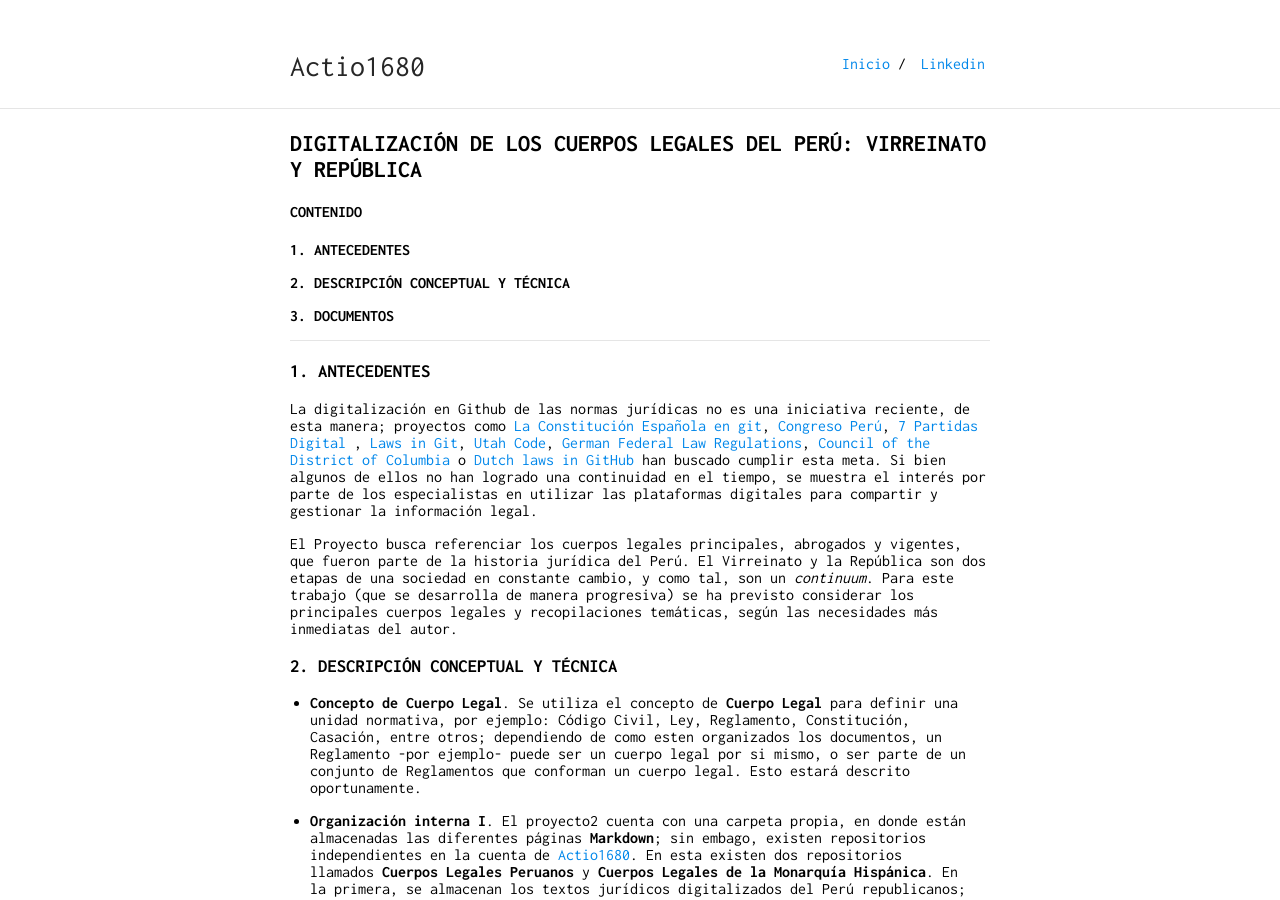
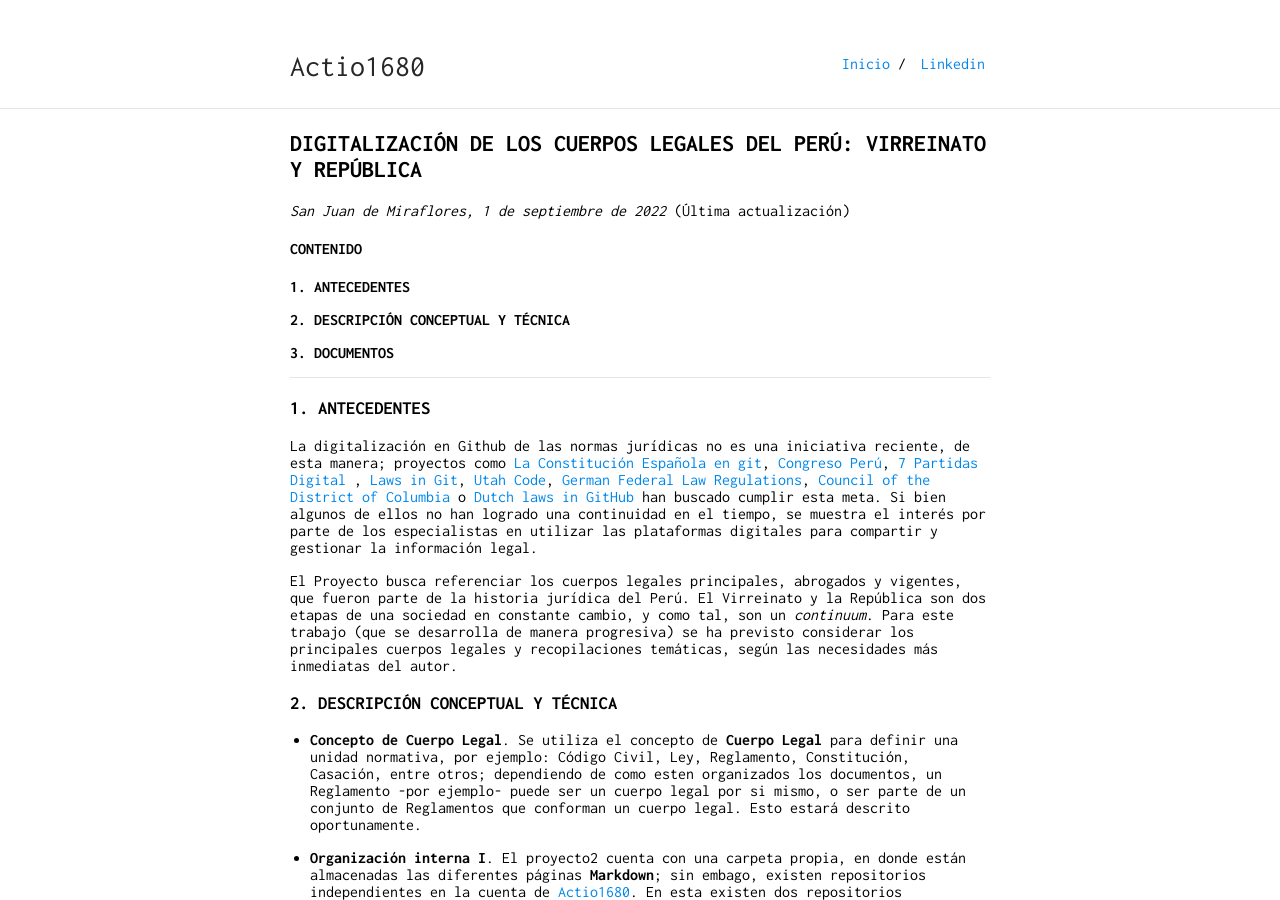
Before and after one commit to actio1680/actio1680.github.io, a Jekyll site: the page built from proyecto2/presentacion2.md, in a window 1280 px wide and 900 px high. Built offline with Jekyll 4.4.1, drawn with Linux system fonts in a browser that asks for light colours; our own code applies the rules of GitHub Pages for plain Markdown files; some of the changed lines change nothing that is shown; some of the changed text lies outside the part shown.

Commit message:
Update presentacion2.md

```diff
--- a/proyecto2/presentacion2.md
+++ b/proyecto2/presentacion2.md
@@ -2,6 +2,7 @@
 layout: default
 ---
 ## DIGITALIZACIÓN DE LOS CUERPOS LEGALES DEL PERÚ: VIRREINATO Y REPÚBLICA
+*San Juan de Miraflores, 1 de septiembre de 2022* (Última actualización)
 
 #### CONTENIDO
 **1. ANTECEDENTES**
@@ -51,14 +52,6 @@ El Proyecto busca referenciar los cuerpos legales principales, abrogados y vigen
 - [Siete Partidas del Rey Don Alfonso el Sabio [Versión 1555] ](/sietepartidas.md)
 - [Leyes de Toro 1505](/leyestoro.md)
 
+*San Juan de Miraflores, 1 de agosto de 2022*
 
 [Subir](#top)
-
-
-[^1]: Revoredo de DeBakey, D. (1985). *Código civil. Antecedentes legislativos, comparación con el Código de 1936*. T.1, parte I. Artes Gráficas de la Industria Avanzada.
-[^2]: Revoredo de DeBakey, D. (1985). *Código civil. Antecedentes legislativos, comparación con el Código de 1936*. T.2, parte I. Artes Gráficas de la Industria Avanzada.
-[^3]: Revoredo de DeBakey, D. (1985). *Código civil. Concordancias, indices comparativos*. T.3, parte II. Artes Gráficas de la Industria Avanzada.
-[^4]: Revoredo de DeBakey, D. (1985). *Código civil. Exposición de motivos y comentarios: Título preliminar, derecho de las personas, acto jurídico derecho de familia*. T.4, parte III. Artes Gráficas de la Industria Avanzada.
-[^5]: Revoredo de DeBakey, D. (1985). *Código civil. Exposición de motivos y comentarios: Derecho de sucesiones, derechos reales y las obligaciones*. T.5, parte III. Artes Gráficas de la Industria Avanzada.
-[^6]: Revoredo de DeBakey, D. (1985). *Código civil. Exposición de motivos y comentarios: Fuentes de las obligaciones, prescripción y caducidad, registros públicos, internacional privado y título final*. T.6. Artes Gráficas de la Industria Avanzada.
-[^7]: Varsi, E. (2021). *Código civil: Edición cronológica con notas de actualización*. Instituto Pacífico. [Enlace](https://repositorio.ulima.edu.pe/bitstream/handle/20.500.12724/14033/Varsi_Codigo_civil_anotado.pdf)
```
